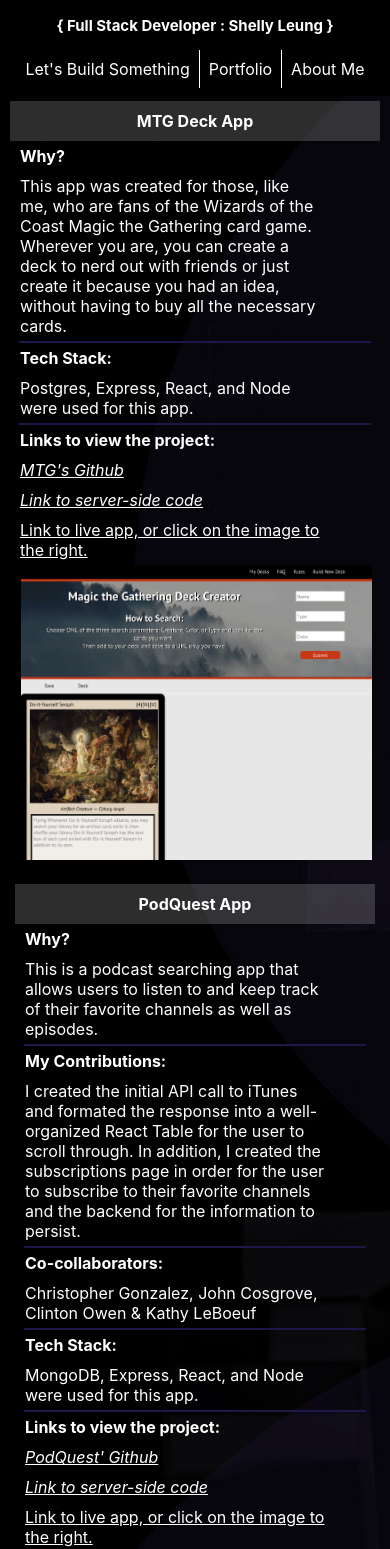
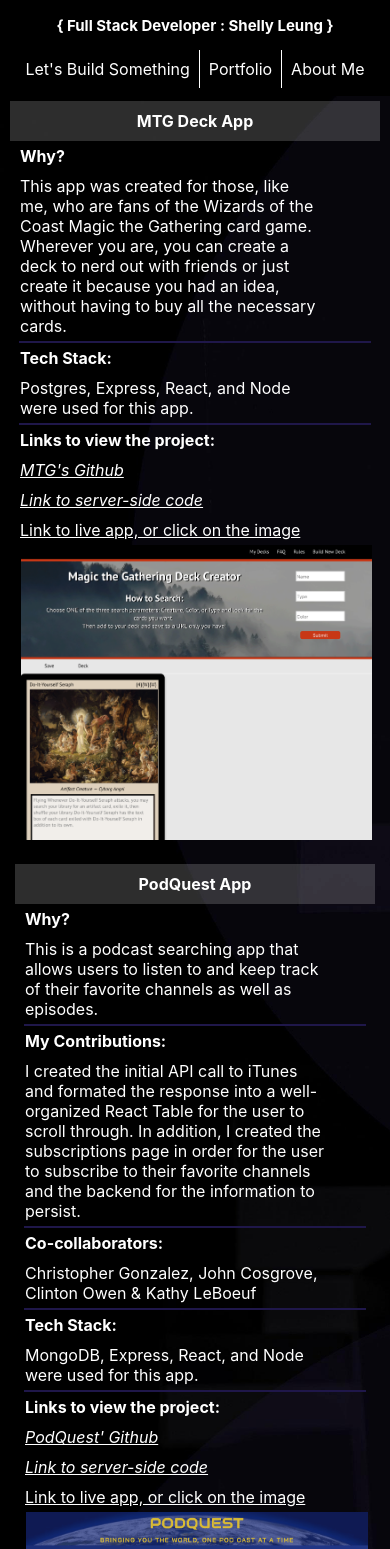
Before and after one commit to pondaholic/grid-practice, a React (Create React App) app: page /portfolio in a window 390 px wide. Shown: the top 1549 px of the page. Built offline with nearby package versions, Linux system fonts and the light colour scheme.

Commit message:
welcome css fix

```diff
--- a/src/portfolio/morse.js
+++ b/src/portfolio/morse.js
@@ -49,7 +49,7 @@
 				</p>
 			</a>
 			<a href="https://morse-learning-app.herokuapp.com">
-				<p>Link to live app, or click on the image to the right.</p>
+				<p>Link to live app, or click on the image</p>
 			</a>
 		</div>
 	);
--- a/src/portfolio/mtg.js
+++ b/src/portfolio/mtg.js
@@ -33,7 +33,7 @@
 				</p>
 			</a>
 			<a href="https://mtg-deck-creator.herokuapp.com/">
-				<p>Link to live app, or click on the image to the right.</p>
+				<p>Link to live app, or click on the image</p>
 			</a>
 		</div>
 	);
--- a/src/portfolio/podquest.js
+++ b/src/portfolio/podquest.js
@@ -47,7 +47,7 @@
 				</p>
 			</a>
 			<a href="https://podquest-app.herokuapp.com/">
-				<p>Link to live app, or click on the image to the right.</p>
+				<p>Link to live app, or click on the image</p>
 			</a>
 		</div>
 	);
--- a/src/welcome.css
+++ b/src/welcome.css
@@ -28,7 +28,7 @@
 
 @media screen and (max-width: 695px) {
 	.welcome {
-		margin: 180px auto;
+		margin: 80px auto;
 	}
 
 	.written-body p {
```
